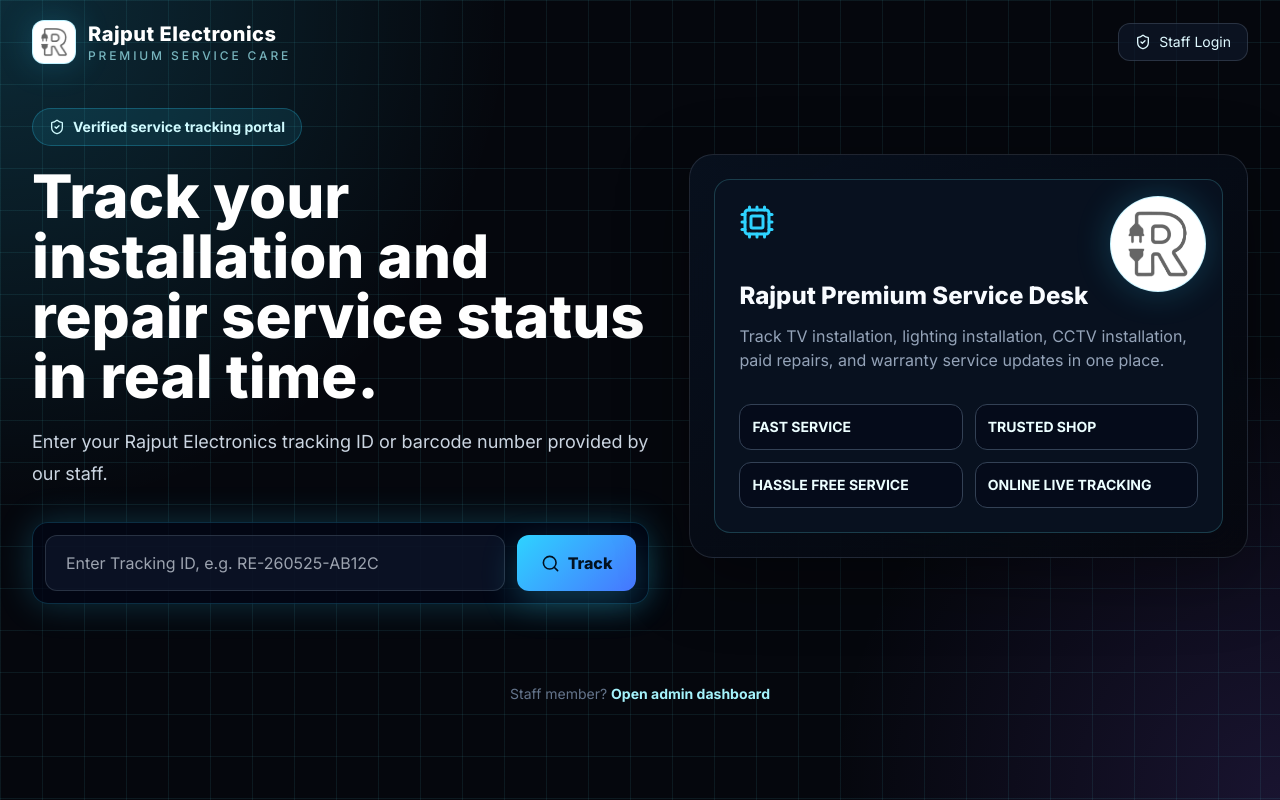
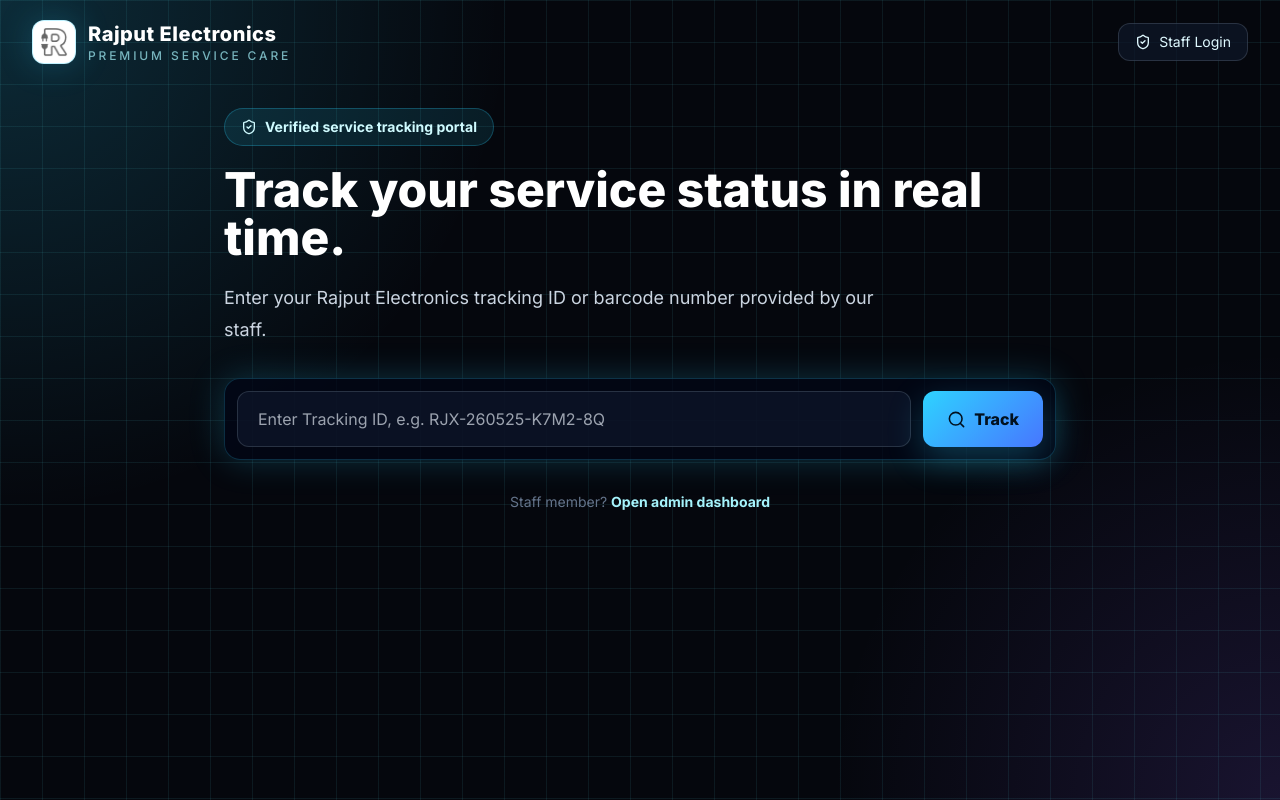
Before and after one commit to surajisgenius-hue/rajput-electronics-service-tracker, a React (Vite) app: page / in a window 1280 px wide. Built offline with nearby package versions, Linux system fonts and the light colour scheme; no server answers.

Commit message:
Add files via upload
Update service tracking flow

```diff
--- a/src/constants.js
+++ b/src/constants.js
@@ -2,6 +2,7 @@
   'TV Installation',
   'CCTV Installation',
   'Lighting Installation',
+  'On Site Service',
   'Paid Repair Service',
   'Warranty Repair Service'
 ];
@@ -14,6 +15,8 @@
 
 export const REPAIR_CATEGORIES = ['Paid Repair Service', 'Warranty Repair Service'];
 
+export const ON_SITE_CATEGORIES = ['On Site Service'];
+
 export const INSTALLATION_STATUS_OPTIONS = [
   'Request Received',
   'Technician Assigned',
@@ -24,17 +27,37 @@
 
 export const REPAIR_STATUS_OPTIONS = [
   'Request Received',
-  'Diagnosis',
-  'Repair in Progress',
-  'Part Required',
-  'Ready',
+  'Repair In Process',
+  'Ready To Collect',
   'Delivered'
 ];
 
-export const STATUS_OPTIONS = Array.from(new Set([...INSTALLATION_STATUS_OPTIONS, ...REPAIR_STATUS_OPTIONS]));
+export const ON_SITE_STATUS_OPTIONS = [
+  'Request Received',
+  'Technician Assigned',
+  'Site Visit Will Be Done Soon',
+  'Site Visited',
+  'Problem Cleared'
+];
+
+export const STATUS_OPTIONS = Array.from(new Set([...INSTALLATION_STATUS_OPTIONS, ...ON_SITE_STATUS_OPTIONS, ...REPAIR_STATUS_OPTIONS]));
+
+export const COMPLETED_STATUS_OPTIONS = ['Completed', 'Delivered', 'Problem Cleared'];
+
+export const IN_PROGRESS_STATUS_OPTIONS = [
+  'Technician Assigned',
+  'Visit Scheduled',
+  'Installation in Progress',
+  'Repair In Process',
+  'Ready To Collect',
+  'Site Visit Will Be Done Soon',
+  'Site Visited'
+];
 
 export function getStatusOptions(serviceType) {
-  return INSTALLATION_CATEGORIES.includes(serviceType) ? INSTALLATION_STATUS_OPTIONS : REPAIR_STATUS_OPTIONS;
+  if (INSTALLATION_CATEGORIES.includes(serviceType)) return INSTALLATION_STATUS_OPTIONS;
+  if (ON_SITE_CATEGORIES.includes(serviceType)) return ON_SITE_STATUS_OPTIONS;
+  return REPAIR_STATUS_OPTIONS;
 }
 
 export function normalizeStatusForService(serviceType, status) {
@@ -47,10 +70,11 @@
   'Technician Assigned': 'bg-blue-500/20 text-blue-100 border-blue-300/30',
   'Visit Scheduled': 'bg-indigo-500/20 text-indigo-100 border-indigo-300/30',
   'Installation in Progress': 'bg-cyan-500/20 text-cyan-100 border-cyan-300/30',
-  Diagnosis: 'bg-blue-500/20 text-blue-100 border-blue-300/30',
-  'Repair in Progress': 'bg-cyan-500/20 text-cyan-100 border-cyan-300/30',
-  'Part Required': 'bg-amber-500/20 text-amber-100 border-amber-300/30',
-  Ready: 'bg-emerald-500/20 text-emerald-100 border-emerald-300/30',
+  'Repair In Process': 'bg-cyan-500/20 text-cyan-100 border-cyan-300/30',
+  'Ready To Collect': 'bg-amber-500/20 text-amber-100 border-amber-300/30',
+  'Site Visit Will Be Done Soon': 'bg-indigo-500/20 text-indigo-100 border-indigo-300/30',
+  'Site Visited': 'bg-cyan-500/20 text-cyan-100 border-cyan-300/30',
+  'Problem Cleared': 'bg-green-500/20 text-green-100 border-green-300/30',
   Completed: 'bg-green-500/20 text-green-100 border-green-300/30',
   Delivered: 'bg-violet-500/20 text-violet-100 border-violet-300/30'
 };
--- a/src/pages/AdminDashboard.jsx
+++ b/src/pages/AdminDashboard.jsx
@@ -6,7 +6,7 @@
 import RecordForm from '../components/RecordForm.jsx';
 import RecordTable from '../components/RecordTable.jsx';
 import StatCard from '../components/StatCard.jsx';
-import { STATUS_OPTIONS } from '../constants.js';
+import { COMPLETED_STATUS_OPTIONS, IN_PROGRESS_STATUS_OPTIONS, STATUS_OPTIONS } from '../constants.js';
 import { useAuth } from '../context/AuthContext.jsx';
 import {
   addServiceRecord,
@@ -78,10 +78,8 @@
   }, [records, search, statusFilter]);
 
   const stats = useMemo(() => {
-    const completed = records.filter((record) => ['Completed', 'Delivered'].includes(record.status)).length;
-    const inProgress = records.filter((record) =>
-      ['Technician Assigned', 'Visit Scheduled', 'Installation in Progress', 'Diagnosis', 'Repair in Progress', 'Part Required', 'Ready'].includes(record.status)
-    ).length;
+    const completed = records.filter((record) => COMPLETED_STATUS_OPTIONS.includes(record.status)).length;
+    const inProgress = records.filter((record) => IN_PROGRESS_STATUS_OPTIONS.includes(record.status)).length;
     return {
       total: records.length,
       inProgress,
--- a/src/pages/CustomerTracking.jsx
+++ b/src/pages/CustomerTracking.jsx
@@ -65,14 +65,14 @@
     <main className="min-h-screen overflow-hidden bg-showroom-grid bg-[size:42px_42px]">
       <BrandHeader />
 
-      <section className="mx-auto grid w-full max-w-7xl items-center gap-10 px-4 pb-12 pt-6 sm:px-6 lg:grid-cols-[1.05fr_.95fr] lg:px-8 lg:pb-20">
+      <section className="mx-auto w-full max-w-4xl px-4 pb-8 pt-6 sm:px-6 lg:px-8">
         <motion.div initial={{ opacity: 0, y: 18 }} animate={{ opacity: 1, y: 0 }} transition={{ duration: 0.55 }}>
           <div className="mb-5 inline-flex items-center gap-2 rounded-full border border-neon-blue/25 bg-neon-blue/10 px-4 py-2 text-sm font-bold text-cyan-100">
             <ShieldCheck size={16} />
             Verified service tracking portal
           </div>
-          <h1 className="max-w-3xl text-4xl font-extrabold leading-tight text-white sm:text-5xl lg:text-6xl">
-            Track your installation and repair service status in real time.
+          <h1 className="max-w-3xl text-4xl font-extrabold leading-tight text-white sm:text-5xl">
+            Track your service status in real time.
           </h1>
           <p className="mt-5 max-w-2xl text-lg leading-8 text-slate-300">
             Enter your Rajput Electronics tracking ID or barcode number provided by our staff.
@@ -89,7 +89,7 @@
               value={query}
               onChange={(event) => setQuery(event.target.value)}
               className="field min-h-14 flex-1 px-5 text-base"
-              placeholder="Enter Tracking ID, e.g. RE-260525-AB12C"
+              placeholder="Enter Tracking ID, e.g. RJX-260525-K7M2-8Q"
             />
             <button disabled={loading} className="btn-primary flex min-h-14 items-center justify-center gap-2 px-6 disabled:opacity-60">
               <Search size={19} />
@@ -98,34 +98,9 @@
           </form>
           {!isFirebaseConfigured && <FirebaseSetupNotice />}
         </motion.div>
-
-        <motion.div
-          initial={{ opacity: 0, scale: 0.96 }}
-          animate={{ opacity: 1, scale: 1 }}
-          transition={{ delay: 0.12, duration: 0.5 }}
-          className="glass-panel rounded-3xl p-6"
-        >
-          <div className="relative overflow-hidden rounded-2xl border border-cyan-300/20 bg-showroom-900 p-6">
-            <div className="absolute right-4 top-4 flex h-24 w-24 items-center justify-center rounded-full border border-neon-blue/25 bg-white p-3 shadow-glow">
-              <img src="/rajput-logo.png" alt="Rajput Electronics logo" className="h-full w-full object-contain" />
-            </div>
-            <Cpu className="text-neon-blue" size={36} />
-            <h2 className="mt-10 text-2xl font-extrabold">Rajput Premium Service Desk</h2>
-            <p className="mt-3 text-slate-400">
-              Track TV installation, lighting installation, CCTV installation, paid repairs, and warranty service updates in one place.
-            </p>
-            <div className="mt-8 grid grid-cols-2 gap-3">
-              {['FAST SERVICE', 'TRUSTED SHOP', 'HASSLE FREE SERVICE', 'ONLINE LIVE TRACKING'].map((item) => (
-                <div key={item} className="rounded-xl border border-slate-700 bg-slate-950/55 p-3 text-sm font-bold text-cyan-50">
-                  {item}
-                </div>
-              ))}
-            </div>
-          </div>
-        </motion.div>
       </section>
 
-      <section className="mx-auto w-full max-w-7xl px-4 pb-14 sm:px-6 lg:px-8">
+      <section className="mx-auto w-full max-w-5xl px-4 pb-14 sm:px-6 lg:px-8">
         {loading && (
           <div className="glass-panel flex justify-center rounded-2xl p-10">
             <div className="loader" />
--- a/src/services/serviceRecords.js
+++ b/src/services/serviceRecords.js
@@ -13,15 +13,15 @@
   updateDoc,
   where
 } from 'firebase/firestore';
+import { COMPLETED_STATUS_OPTIONS } from '../constants.js';
 import { db } from '../firebase.js';
 
 const LOCAL_RECORDS_KEY = 'rajput-electronics-service-records';
 const LOCAL_RECORDS_EVENT = 'rajput-electronics-records-updated';
-const COMPLETED_STATUSES = ['Completed', 'Delivered'];
 const COMPLETED_RECORD_TTL_MS = 7 * 24 * 60 * 60 * 1000;
 
 function isCompletedStatus(status) {
-  return COMPLETED_STATUSES.includes(status);
+  return COMPLETED_STATUS_OPTIONS.includes(status);
 }
 
 function toMillis(value) {
@@ -127,8 +127,9 @@
     .toISOString()
     .slice(2, 10)
     .replaceAll('-', '');
-  const random = Math.random().toString(36).slice(2, 7).toUpperCase();
-  return `RE-${stamp}-${random}`;
+  const firstGroup = Math.random().toString(36).slice(2, 6).toUpperCase();
+  const secondGroup = Math.random().toString(36).slice(2, 4).toUpperCase();
+  return `RJX-${stamp}-${firstGroup}-${secondGroup}`;
 }
 
 export function subscribeToServiceRecords(callback, onError) {
```
